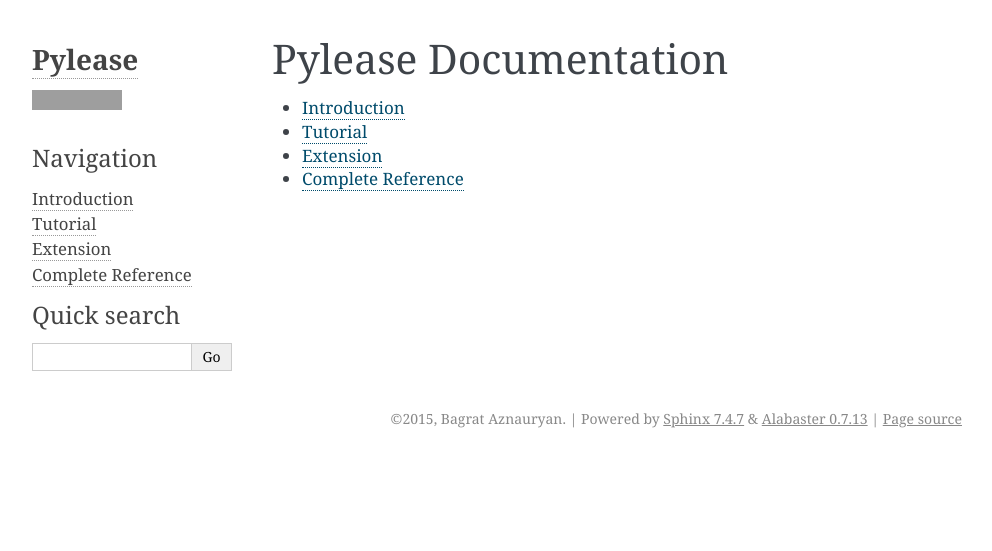
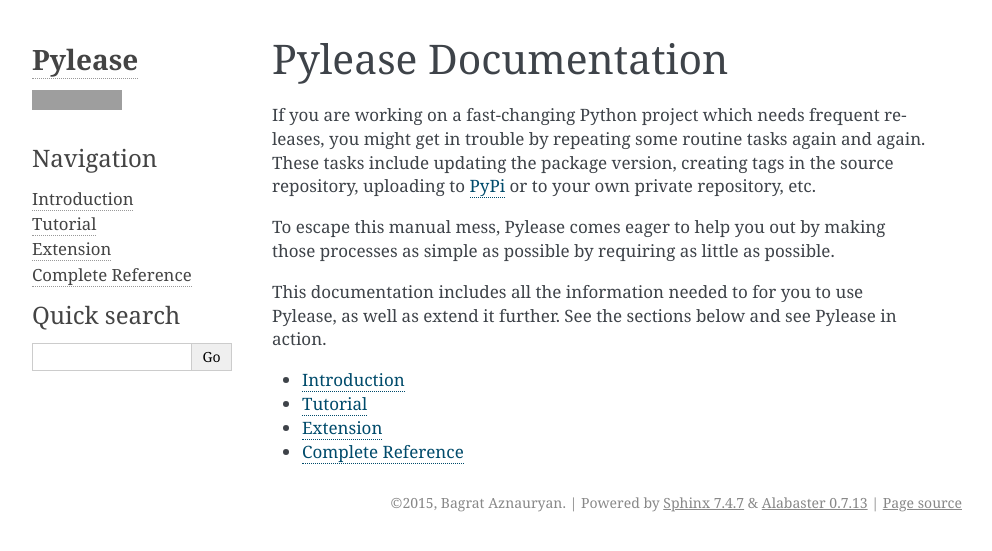
Before and after one commit to bagrat/pylease, a Sphinx documentation site: the page built from doc/index.rst, in a window 1280 px wide, cut to the strip 0-551 px from the top of the page. Shown: the whole strip, without its empty margins (148-1140 px from the left). Built offline with Sphinx 7.4.7, drawn with Linux system fonts in a browser that asks for light colours; grey boxes are pictures that could not be loaded.

Commit message:
Update README, Overview

```diff
--- a/README.rst
+++ b/README.rst
@@ -2,7 +2,8 @@
 =======
 
 Pylease is a simple package that tends to ease the release process of a regular Python package. The aim of Pylease is to make it as
-simple as possible by requiring as little as possible. For more details on using Pylease please see the `documentation <URL>`_.
+simple as possible by requiring as little as possible. For more details on using Pylease please see the `documentation <http://n9code
+.github.io/pylease/>`_.
 
 Basic Usage
 -----------
--- a/doc/index.rst
+++ b/doc/index.rst
@@ -1,10 +1,15 @@
-.. Pylease documentation master file, created by
-   sphinx-quickstart on Fri Feb 20 21:42:45 2015.
-   You can adapt this file completely to your liking, but it should at least
-   contain the root `toctree` directive.
-
 Pylease Documentation
 =====================
+
+If you are working on a fast-changing Python project which needs frequent releases, you might get in trouble by repeating some routine
+tasks again and again. These tasks include updating the package version, creating tags in the source repository, uploading to `PyPi
+<http://pypi.python.org>`_ or to your own private repository, etc.
+
+To escape this manual mess, Pylease comes eager to help you out by making those processes as simple as possible by requiring as little as
+possible.
+
+This documentation includes all the information needed to for you to use Pylease, as well as extend it further. See the sections below
+and see Pylease in action.
 
 .. toctree::
    :maxdepth: 2
```
